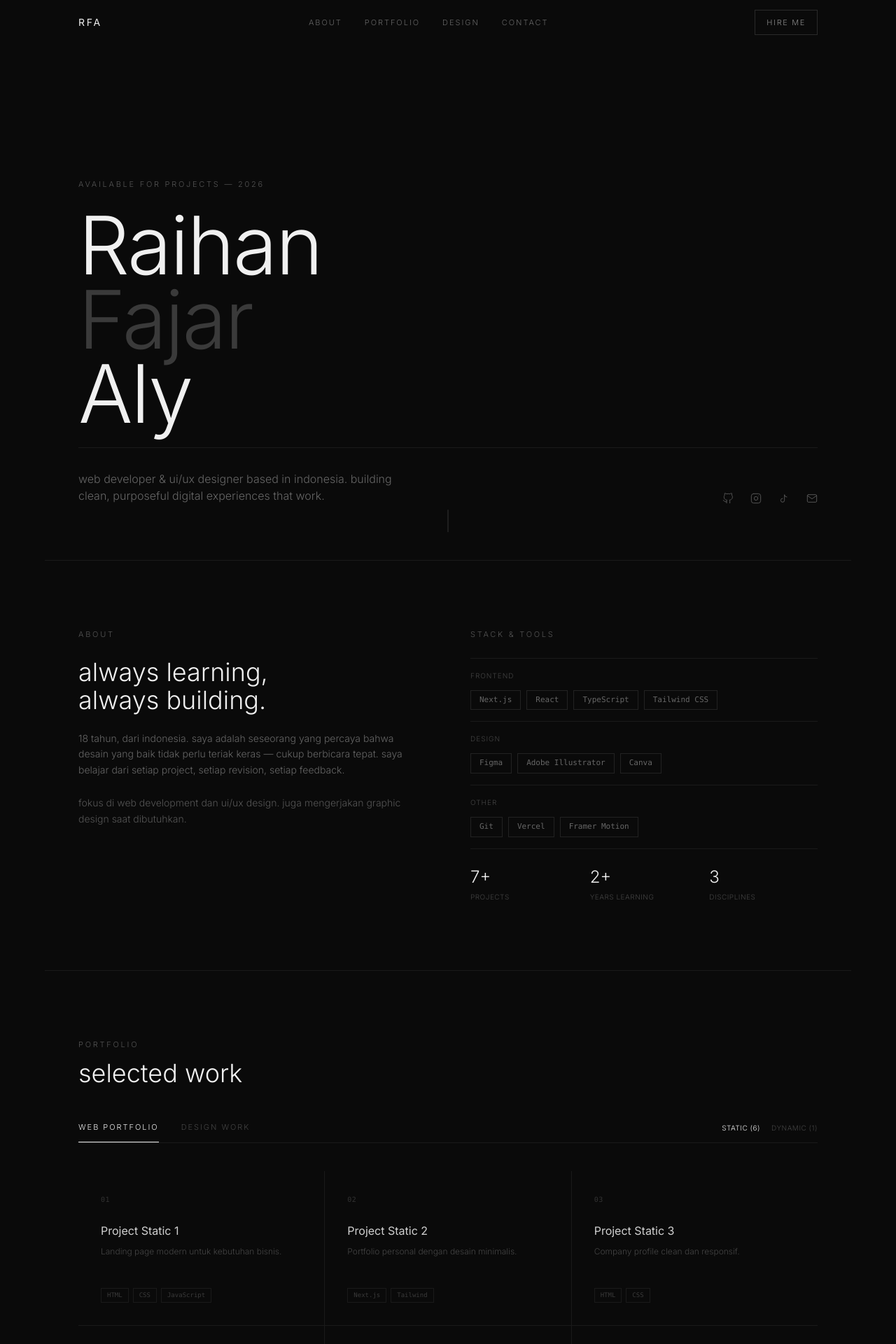
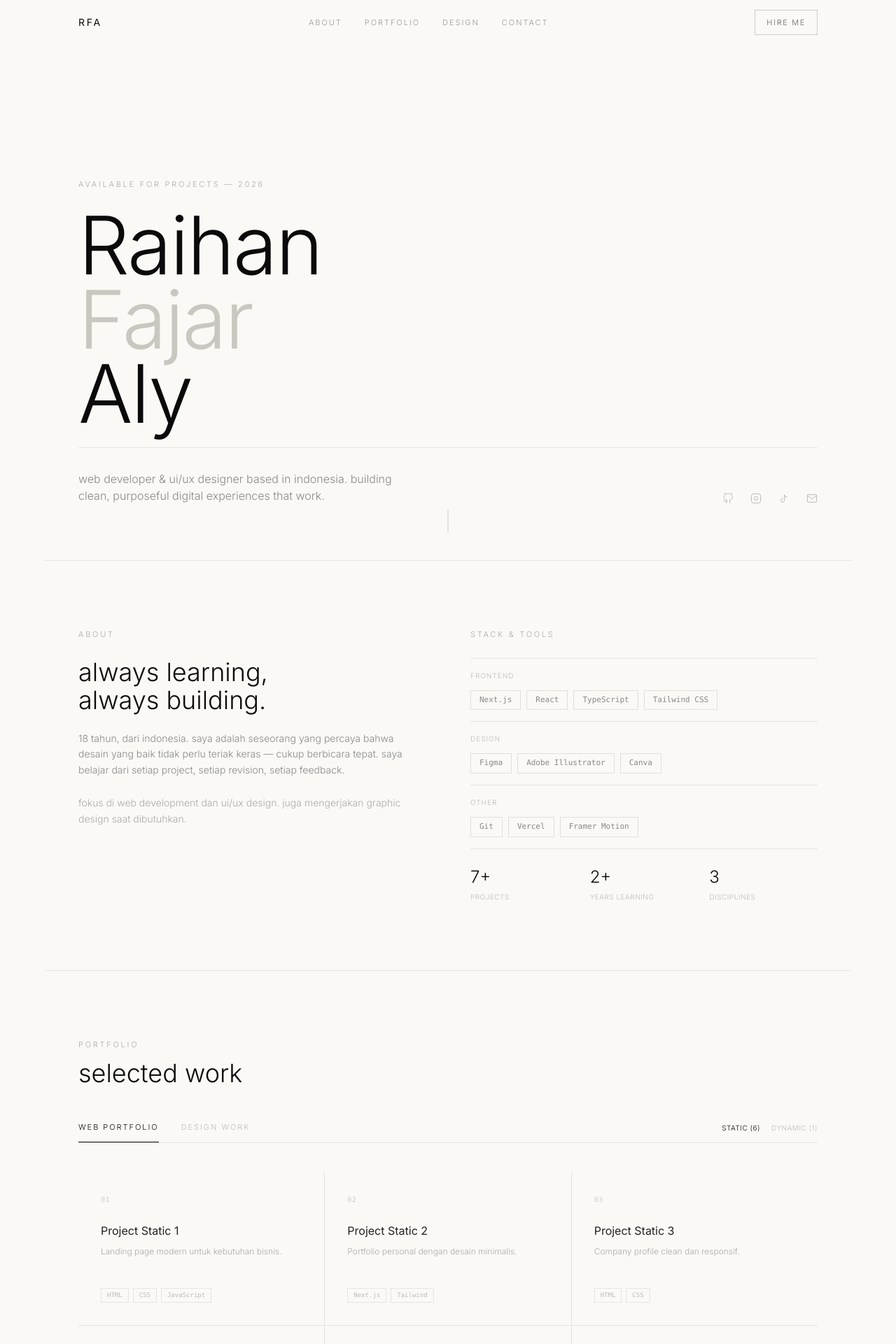
Before and after one commit to ggaku3076-ux/raihan-portofolio, a Next.js app: page / in a window 1280 px wide. Shown: the top 1920 px of the page at 70% size. Built offline with nearby package versions, Linux system fonts and the light colour scheme.

Commit message:
design: switch to light clean layout (cream background, dark text)

```diff
--- a/src/app/globals.css
+++ b/src/app/globals.css
@@ -3,12 +3,12 @@
 @tailwind utilities;
 
 :root {
-  --bg: #0a0a0a;
-  --fg: #f5f5f5;
-  --muted: #6b6b6b;
-  --border: #1f1f1f;
-  --card: #111111;
-  --accent: #e8e8e8;
+  --bg: #faf9f5;
+  --fg: #0a0a0a;
+  --muted: #767676;
+  --border: #e5e5e0;
+  --card: #ffffff;
+  --accent: #111111;
 }
 
 * {
@@ -43,5 +43,5 @@ body {
   background: var(--bg);
 }
 ::-webkit-scrollbar-thumb {
-  background: var(--border);
+  background: var(--fg);
 }
--- a/src/app/page.tsx
+++ b/src/app/page.tsx
@@ -60,100 +60,97 @@ export default function Home() {
   const filteredWeb = webProjects.filter((p) => p.type === webType);
 
   return (
-    <div className="bg-[#0a0a0a] text-[#f0f0f0] min-h-screen" style={{ fontFamily: "'Inter', system-ui, sans-serif", fontWeight: 300 }}>
+    <div className="bg-[#faf9f5] text-[#0a0a0a] min-h-screen" style={{ fontFamily: "'Inter', system-ui, sans-serif", fontWeight: 300 }}>
 
       {/* ── NAVBAR ── */}
-      <header className={`fixed top-0 left-0 right-0 z-50 transition-all duration-300 ${scrolled ? "bg-[#0a0a0a]/90 backdrop-blur-sm border-b border-[#1a1a1a]" : ""}`}>
+      <header className={`fixed top-0 left-0 right-0 z-50 transition-all duration-300 ${scrolled ? "bg-[#faf9f5]/90 backdrop-blur-sm border-b border-[#e5e5e0]" : ""}`}>
         <div className="max-w-6xl mx-auto px-6 md:px-12 h-16 flex items-center justify-between">
-          <span className="text-sm tracking-[0.2em] uppercase text-[#f0f0f0]" style={{ fontWeight: 400 }}>
+          <span className="text-sm tracking-[0.2em] uppercase text-[#0a0a0a]" style={{ fontWeight: 400 }}>
             rfa
           </span>
           <nav className="hidden md:flex items-center gap-8">
             {["about", "portfolio", "design", "contact"].map((id) => (
               <a key={id} href={`#${id}`}
-                className="text-[11px] tracking-[0.18em] uppercase text-[#666] hover:text-[#f0f0f0] transition-colors duration-200">
+                className="text-[11px] tracking-[0.18em] uppercase text-[#999] hover:text-[#0a0a0a] transition-colors duration-200">
                 {id}
               </a>
             ))}
           </nav>
           <a href="mailto:rehanalay9@gmail.com"
-            className="hidden md:flex items-center gap-2 text-[11px] tracking-[0.15em] uppercase border border-[#2a2a2a] px-4 py-2 text-[#888] hover:text-[#f0f0f0] hover:border-[#555] transition-all duration-200">
+            className="hidden md:flex items-center gap-2 text-[11px] tracking-[0.15em] uppercase border border-[#ccc] px-4 py-2 text-[#666] hover:text-[#0a0a0a] hover:border-[#0a0a0a] transition-all duration-200">
             hire me
           </a>
         </div>
       </header>
 
       {/* ── HERO ── */}
-      <section className="min-h-screen flex flex-col justify-end pb-20 px-6 md:px-12 max-w-6xl mx-auto pt-32">
+      <section className="min-h-screen flex flex-col justify-end pb-20 px-6 md:px-12 max-w-6xl mx-auto pt-32 relative">
         <motion.div initial="hidden" animate="visible" variants={stagger} className="space-y-6">
-          <motion.p variants={fadeUp} className="text-[11px] tracking-[0.25em] uppercase text-[#555]">
+          <motion.p variants={fadeUp} className="text-[11px] tracking-[0.25em] uppercase text-[#aaa]">
             available for projects — 2026
           </motion.p>
 
           <motion.h1 variants={fadeUp}
-            className="text-[clamp(3rem,9vw,8rem)] leading-[0.92] tracking-[-0.02em] text-[#f0f0f0]"
+            className="text-[clamp(3rem,9vw,8rem)] leading-[0.92] tracking-[-0.02em] text-[#0a0a0a]"
             style={{ fontWeight: 300 }}>
             Raihan<br />
-            <span className="text-[#3a3a3a]">Fajar</span><br />
+            <span className="text-[#c8c8c0]">Fajar</span><br />
             Aly
           </motion.h1>
 
-          <motion.div variants={fadeUp} className="flex flex-col md:flex-row md:items-end justify-between gap-8 pt-8 border-t border-[#1a1a1a]">
-            <p className="text-[#666] text-sm md:text-base max-w-md leading-relaxed" style={{ fontWeight: 300 }}>
+          <motion.div variants={fadeUp} className="flex flex-col md:flex-row md:items-end justify-between gap-8 pt-8 border-t border-[#e5e5e0]">
+            <p className="text-[#888] text-sm md:text-base max-w-md leading-relaxed" style={{ fontWeight: 300 }}>
               web developer & ui/ux designer based in indonesia. building clean, purposeful digital experiences that work.
             </p>
             <div className="flex gap-6">
               <a href="https://github.com/ggaku3076-ux" target="_blank" rel="noreferrer"
-                className="text-[#555] hover:text-[#f0f0f0] transition-colors"><GithubIcon /></a>
+                className="text-[#bbb] hover:text-[#0a0a0a] transition-colors"><GithubIcon /></a>
               <a href="https://instagram.com/raihnnf.a" target="_blank" rel="noreferrer"
-                className="text-[#555] hover:text-[#f0f0f0] transition-colors"><InstagramIcon /></a>
+                className="text-[#bbb] hover:text-[#0a0a0a] transition-colors"><InstagramIcon /></a>
               <a href="https://tiktok.com/@raihnnfa" target="_blank" rel="noreferrer"
-                className="text-[#555] hover:text-[#f0f0f0] transition-colors"><TiktokIcon /></a>
+                className="text-[#bbb] hover:text-[#0a0a0a] transition-colors"><TiktokIcon /></a>
               <a href="mailto:rehanalay9@gmail.com"
-                className="text-[#555] hover:text-[#f0f0f0] transition-colors"><MailIcon /></a>
+                className="text-[#bbb] hover:text-[#0a0a0a] transition-colors"><MailIcon /></a>
             </div>
           </motion.div>
         </motion.div>
 
-        {/* scroll indicator */}
         <motion.div initial={{ opacity: 0 }} animate={{ opacity: 1 }} transition={{ delay: 1.2, duration: 0.6 }}
           className="absolute bottom-10 left-1/2 -translate-x-1/2 flex flex-col items-center gap-2">
           <motion.div animate={{ y: [0, 6, 0] }} transition={{ duration: 1.5, repeat: Infinity, ease: "easeInOut" }}
-            className="w-[1px] h-8 bg-[#333]" />
+            className="w-[1px] h-8 bg-[#ccc]" />
         </motion.div>
       </section>
 
       {/* ── ABOUT ── */}
-      <section id="about" className="py-24 px-6 md:px-12 max-w-6xl mx-auto border-t border-[#1a1a1a]">
+      <section id="about" className="py-24 px-6 md:px-12 max-w-6xl mx-auto border-t border-[#e5e5e0]">
         <motion.div initial="hidden" whileInView="visible" viewport={{ once: true, margin: "-80px" }} variants={stagger}
           className="grid grid-cols-1 md:grid-cols-2 gap-16">
           <div className="space-y-6">
-            <motion.p variants={fadeUp} className="text-[11px] tracking-[0.25em] uppercase text-[#555]">
-              about
-            </motion.p>
-            <motion.h2 variants={fadeUp} className="text-3xl md:text-4xl leading-tight text-[#f0f0f0]" style={{ fontWeight: 300 }}>
+            <motion.p variants={fadeUp} className="text-[11px] tracking-[0.25em] uppercase text-[#aaa]">about</motion.p>
+            <motion.h2 variants={fadeUp} className="text-3xl md:text-4xl leading-tight text-[#0a0a0a]" style={{ fontWeight: 300 }}>
               always learning,<br />always building.
             </motion.h2>
-            <motion.p variants={fadeUp} className="text-[#666] leading-relaxed text-sm">
+            <motion.p variants={fadeUp} className="text-[#888] leading-relaxed text-sm">
               18 tahun, dari indonesia. saya adalah seseorang yang percaya bahwa desain yang baik tidak perlu teriak keras — cukup berbicara tepat. saya belajar dari setiap project, setiap revision, setiap feedback.
             </motion.p>
-            <motion.p variants={fadeUp} className="text-[#555] leading-relaxed text-sm">
+            <motion.p variants={fadeUp} className="text-[#aaa] leading-relaxed text-sm">
               fokus di web development dan ui/ux design. juga mengerjakan graphic design saat dibutuhkan.
             </motion.p>
           </div>
 
           <motion.div variants={fadeUp} className="space-y-4">
-            <p className="text-[11px] tracking-[0.25em] uppercase text-[#555] mb-6">stack & tools</p>
+            <p className="text-[11px] tracking-[0.25em] uppercase text-[#aaa] mb-6">stack & tools</p>
             {[
               { label: "frontend", items: ["Next.js", "React", "TypeScript", "Tailwind CSS"] },
               { label: "design", items: ["Figma", "Adobe Illustrator", "Canva"] },
               { label: "other", items: ["Git", "Vercel", "Framer Motion"] },
             ].map(({ label, items }) => (
-              <div key={label} className="border-t border-[#1a1a1a] pt-4">
-                <p className="text-[10px] tracking-widest uppercase text-[#444] mb-3">{label}</p>
+              <div key={label} className="border-t border-[#e5e5e0] pt-4">
+                <p className="text-[10px] tracking-widest uppercase text-[#bbb] mb-3">{label}</p>
                 <div className="flex flex-wrap gap-2">
                   {items.map((item) => (
-                    <span key={item} className="text-[11px] font-mono border border-[#222] px-3 py-1 text-[#666] hover:text-[#f0f0f0] hover:border-[#444] transition-colors cursor-default">
+                    <span key={item} className="text-[11px] font-mono border border-[#e0e0da] px-3 py-1 text-[#888] hover:text-[#0a0a0a] hover:border-[#0a0a0a] transition-colors cursor-default">
                       {item}
                     </span>
                   ))}
@@ -161,11 +158,11 @@ export default function Home() {
               </div>
             ))}
 
-            <div className="border-t border-[#1a1a1a] pt-6 grid grid-cols-3 gap-4 mt-6">
+            <div className="border-t border-[#e5e5e0] pt-6 grid grid-cols-3 gap-4 mt-6">
               {[{ num: "7+", label: "projects" }, { num: "2+", label: "years learning" }, { num: "3", label: "disciplines" }].map(({ num, label }) => (
                 <div key={label}>
-                  <p className="text-2xl text-[#f0f0f0]" style={{ fontWeight: 300 }}>{num}</p>
-                  <p className="text-[10px] tracking-wider uppercase text-[#444] mt-1">{label}</p>
+                  <p className="text-2xl text-[#0a0a0a]" style={{ fontWeight: 300 }}>{num}</p>
+                  <p className="text-[10px] tracking-wider uppercase text-[#bbb] mt-1">{label}</p>
                 </div>
               ))}
             </div>
@@ -174,24 +171,21 @@ export default function Home() {
       </section>
 
       {/* ── PORTFOLIO ── */}
-      <section id="portfolio" className="py-24 px-6 md:px-12 max-w-6xl mx-auto border-t border-[#1a1a1a]">
+      <section id="portfolio" className="py-24 px-6 md:px-12 max-w-6xl mx-auto border-t border-[#e5e5e0]">
         <motion.div initial="hidden" whileInView="visible" viewport={{ once: true, margin: "-80px" }} variants={stagger}>
-          <motion.p variants={fadeUp} className="text-[11px] tracking-[0.25em] uppercase text-[#555] mb-3">
-            portfolio
-          </motion.p>
-          <motion.h2 variants={fadeUp} className="text-3xl md:text-4xl text-[#f0f0f0] mb-12" style={{ fontWeight: 300 }}>
+          <motion.p variants={fadeUp} className="text-[11px] tracking-[0.25em] uppercase text-[#aaa] mb-3">portfolio</motion.p>
+          <motion.h2 variants={fadeUp} className="text-3xl md:text-4xl text-[#0a0a0a] mb-12" style={{ fontWeight: 300 }}>
             selected work
           </motion.h2>
 
-          {/* Tab bar */}
-          <motion.div variants={fadeUp} className="flex items-end justify-between border-b border-[#1a1a1a] mb-10">
+          <motion.div variants={fadeUp} className="flex items-end justify-between border-b border-[#e5e5e0] mb-10">
             <div className="flex" id="design">
               {(["web", "desain"] as const).map((tab) => (
                 <button key={tab} onClick={() => setActiveTab(tab)}
-                  className={`relative pb-3 mr-8 text-[11px] tracking-[0.18em] uppercase transition-colors duration-200 ${activeTab === tab ? "text-[#f0f0f0]" : "text-[#444] hover:text-[#888]"}`}>
+                  className={`relative pb-3 mr-8 text-[11px] tracking-[0.18em] uppercase transition-colors duration-200 ${activeTab === tab ? "text-[#0a0a0a]" : "text-[#bbb] hover:text-[#888]"}`}>
                   {tab === "web" ? "web portfolio" : "design work"}
                   {activeTab === tab && (
-                    <motion.div layoutId="underline" className="absolute bottom-0 left-0 right-0 h-[1px] bg-[#f0f0f0]"
+                    <motion.div layoutId="underline" className="absolute bottom-0 left-0 right-0 h-[1px] bg-[#0a0a0a]"
                       transition={{ type: "spring", stiffness: 380, damping: 32 }} />
                   )}
                 </button>
@@ -202,7 +196,7 @@ export default function Home() {
               <div className="flex items-center gap-4 pb-3">
                 {(["static", "dynamic"] as ProjectType[]).map((t) => (
                   <button key={t} onClick={() => setWebType(t)}
-                    className={`text-[10px] tracking-wider uppercase transition-colors ${webType === t ? "text-[#f0f0f0]" : "text-[#444] hover:text-[#888]"}`}>
+                    className={`text-[10px] tracking-wider uppercase transition-colors ${webType === t ? "text-[#0a0a0a]" : "text-[#bbb] hover:text-[#888]"}`}>
                     {t} ({webProjects.filter(p => p.type === t).length})
                   </button>
                 ))}
@@ -210,38 +204,37 @@ export default function Home() {
             )}
           </motion.div>
 
-          {/* Content */}
           <AnimatePresence mode="wait">
             {activeTab === "web" ? (
               <motion.div key={`web-${webType}`} variants={stagger} initial="hidden" animate="visible" exit={{ opacity: 0 }}
-                className="grid grid-cols-1 md:grid-cols-2 lg:grid-cols-3 gap-px bg-[#1a1a1a]">
+                className="grid grid-cols-1 md:grid-cols-2 lg:grid-cols-3 gap-px bg-[#e5e5e0]">
                 {filteredWeb.map((project) => (
                   <motion.div key={project.id} variants={cardFade}
-                    className="bg-[#0a0a0a] p-8 flex flex-col justify-between group hover:bg-[#111] transition-colors duration-300 min-h-[220px]">
+                    className="bg-[#faf9f5] p-8 flex flex-col justify-between group hover:bg-white transition-colors duration-300 min-h-[220px]">
                     <div>
                       <div className="flex justify-between items-start mb-6">
-                        <span className="text-[10px] font-mono text-[#333] tracking-wider">{String(project.id).padStart(2, "0")}</span>
+                        <span className="text-[10px] font-mono text-[#ccc] tracking-wider">{String(project.id).padStart(2, "0")}</span>
                         <div className="flex gap-3 opacity-0 group-hover:opacity-100 transition-opacity duration-200">
                           {project.github && (
-                            <a href={project.github} target="_blank" rel="noreferrer" className="text-[#555] hover:text-[#f0f0f0] transition-colors">
+                            <a href={project.github} target="_blank" rel="noreferrer" className="text-[#bbb] hover:text-[#0a0a0a] transition-colors">
                               <GithubIcon />
                             </a>
                           )}
                           {project.live && (
-                            <a href={project.live} target="_blank" rel="noreferrer" className="text-[#555] hover:text-[#f0f0f0] transition-colors">
+                            <a href={project.live} target="_blank" rel="noreferrer" className="text-[#bbb] hover:text-[#0a0a0a] transition-colors">
                               <ArrowUpRight />
                             </a>
                           )}
                         </div>
                       </div>
-                      <h3 className="text-base text-[#d0d0d0] mb-2 group-hover:text-[#f0f0f0] transition-colors" style={{ fontWeight: 400 }}>
+                      <h3 className="text-base text-[#222] mb-2 group-hover:text-[#0a0a0a] transition-colors" style={{ fontWeight: 400 }}>
                         {project.title}
                       </h3>
-                      <p className="text-[12px] text-[#444] leading-relaxed">{project.description}</p>
+                      <p className="text-[12px] text-[#aaa] leading-relaxed">{project.description}</p>
                     </div>
                     <div className="flex flex-wrap gap-1.5 mt-6">
                       {project.tags.map((tag) => (
-                        <span key={tag} className="text-[9px] font-mono text-[#3a3a3a] border border-[#1a1a1a] px-2 py-0.5">
+                        <span key={tag} className="text-[9px] font-mono text-[#bbb] border border-[#e5e5e0] px-2 py-0.5">
                           {tag}
                         </span>
                       ))}
@@ -251,19 +244,18 @@ export default function Home() {
               </motion.div>
             ) : (
               <motion.div key="desain" variants={stagger} initial="hidden" animate="visible" exit={{ opacity: 0 }}
-                className="grid grid-cols-1 sm:grid-cols-2 md:grid-cols-3 gap-px bg-[#1a1a1a]">
+                className="grid grid-cols-1 sm:grid-cols-2 md:grid-cols-3 gap-px bg-[#e5e5e0]">
                 {designProjects.map((d) => (
-                  <motion.div key={d.id} variants={cardFade}
-                    className="bg-[#0a0a0a] group overflow-hidden">
+                  <motion.div key={d.id} variants={cardFade} className="bg-[#faf9f5] group overflow-hidden">
                     <div className="aspect-[4/3] overflow-hidden">
                       {/* eslint-disable-next-line @next/next/no-img-element */}
                       <img src={d.image} alt={d.title}
-                        className="w-full h-full object-cover opacity-80 group-hover:opacity-100 group-hover:scale-105 transition-all duration-500"
+                        className="w-full h-full object-cover group-hover:scale-105 transition-transform duration-500"
                         loading="lazy" />
                     </div>
-                    <div className="px-5 py-4 border-t border-[#1a1a1a] flex justify-between items-center">
-                      <span className="text-xs text-[#888]" style={{ fontWeight: 400 }}>{d.title}</span>
-                      <span className="text-[9px] font-mono text-[#333]">{d.tags[0]}</span>
+                    <div className="px-5 py-4 border-t border-[#e5e5e0] flex justify-between items-center">
+                      <span className="text-xs text-[#555]" style={{ fontWeight: 400 }}>{d.title}</span>
+                      <span className="text-[9px] font-mono text-[#bbb]">{d.tags[0]}</span>
                     </div>
                   </motion.div>
                 ))}
@@ -274,21 +266,19 @@ export default function Home() {
       </section>
 
       {/* ── CONTACT ── */}
-      <section id="contact" className="py-32 px-6 md:px-12 max-w-6xl mx-auto border-t border-[#1a1a1a]">
+      <section id="contact" className="py-32 px-6 md:px-12 max-w-6xl mx-auto border-t border-[#e5e5e0]">
         <motion.div initial="hidden" whileInView="visible" viewport={{ once: true, margin: "-80px" }} variants={stagger}
           className="text-center space-y-8">
-          <motion.p variants={fadeUp} className="text-[11px] tracking-[0.25em] uppercase text-[#555]">
-            contact
-          </motion.p>
-          <motion.h2 variants={fadeUp} className="text-[clamp(2.5rem,7vw,6rem)] leading-none text-[#f0f0f0]" style={{ fontWeight: 300 }}>
+          <motion.p variants={fadeUp} className="text-[11px] tracking-[0.25em] uppercase text-[#aaa]">contact</motion.p>
+          <motion.h2 variants={fadeUp} className="text-[clamp(2.5rem,7vw,6rem)] leading-none text-[#0a0a0a]" style={{ fontWeight: 300 }}>
             let's work<br />together
           </motion.h2>
-          <motion.p variants={fadeUp} className="text-[#555] text-sm max-w-md mx-auto">
+          <motion.p variants={fadeUp} className="text-[#aaa] text-sm max-w-md mx-auto">
             open for freelance projects, collaborations, or just a conversation about design and development.
           </motion.p>
           <motion.div variants={fadeUp}>
             <a href="mailto:rehanalay9@gmail.com"
-              className="inline-flex items-center gap-3 border border-[#2a2a2a] px-8 py-4 text-sm tracking-[0.15em] uppercase text-[#888] hover:text-[#f0f0f0] hover:border-[#555] transition-all duration-300">
+              className="inline-flex items-center gap-3 border border-[#ccc] px-8 py-4 text-sm tracking-[0.15em] uppercase text-[#888] hover:text-[#0a0a0a] hover:border-[#0a0a0a] transition-all duration-300">
               rehanalay9@gmail.com
               <ArrowUpRight />
             </a>
@@ -300,7 +290,7 @@ export default function Home() {
               { label: "tiktok", href: "https://tiktok.com/@raihnnfa" },
             ].map(({ label, href }) => (
               <a key={label} href={href} target="_blank" rel="noreferrer"
-                className="text-[11px] tracking-widest uppercase text-[#444] hover:text-[#f0f0f0] transition-colors">
+                className="text-[11px] tracking-widest uppercase text-[#bbb] hover:text-[#0a0a0a] transition-colors">
                 {label}
               </a>
             ))}
@@ -309,13 +299,9 @@ export default function Home() {
       </section>
 
       {/* ── FOOTER ── */}
-      <footer className="border-t border-[#1a1a1a] px-6 md:px-12 max-w-6xl mx-auto py-8 flex flex-col md:flex-row justify-between items-center gap-4">
-        <span className="text-[10px] font-mono text-[#333] tracking-widest">
-          © 2026 raihan fajar aly
-        </span>
-        <span className="text-[10px] font-mono text-[#2a2a2a] tracking-widest">
-          web developer & ui/ux designer
-        </span>
+      <footer className="border-t border-[#e5e5e0] px-6 md:px-12 max-w-6xl mx-auto py-8 flex flex-col md:flex-row justify-between items-center gap-4">
+        <span className="text-[10px] font-mono text-[#bbb] tracking-widest">© 2026 raihan fajar aly</span>
+        <span className="text-[10px] font-mono text-[#ccc] tracking-widest">web developer & ui/ux designer</span>
       </footer>
     </div>
   );
```
